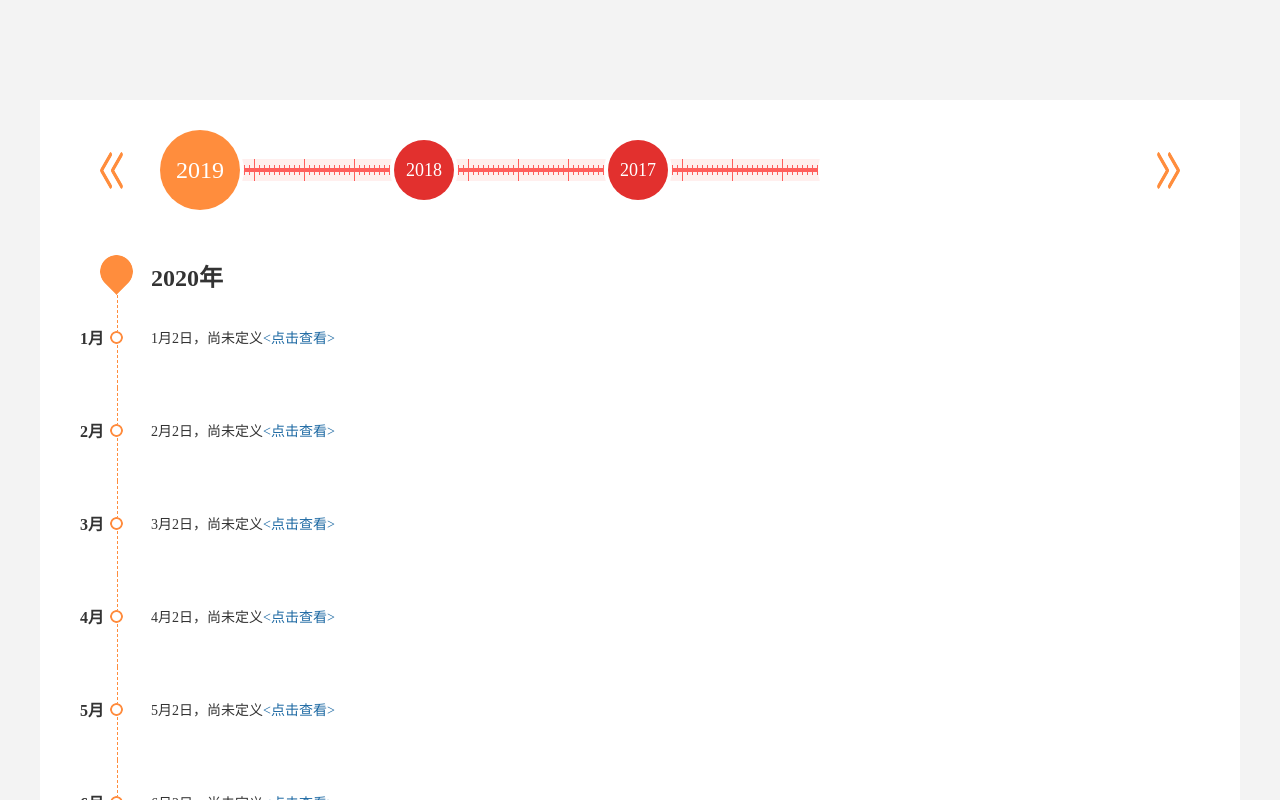
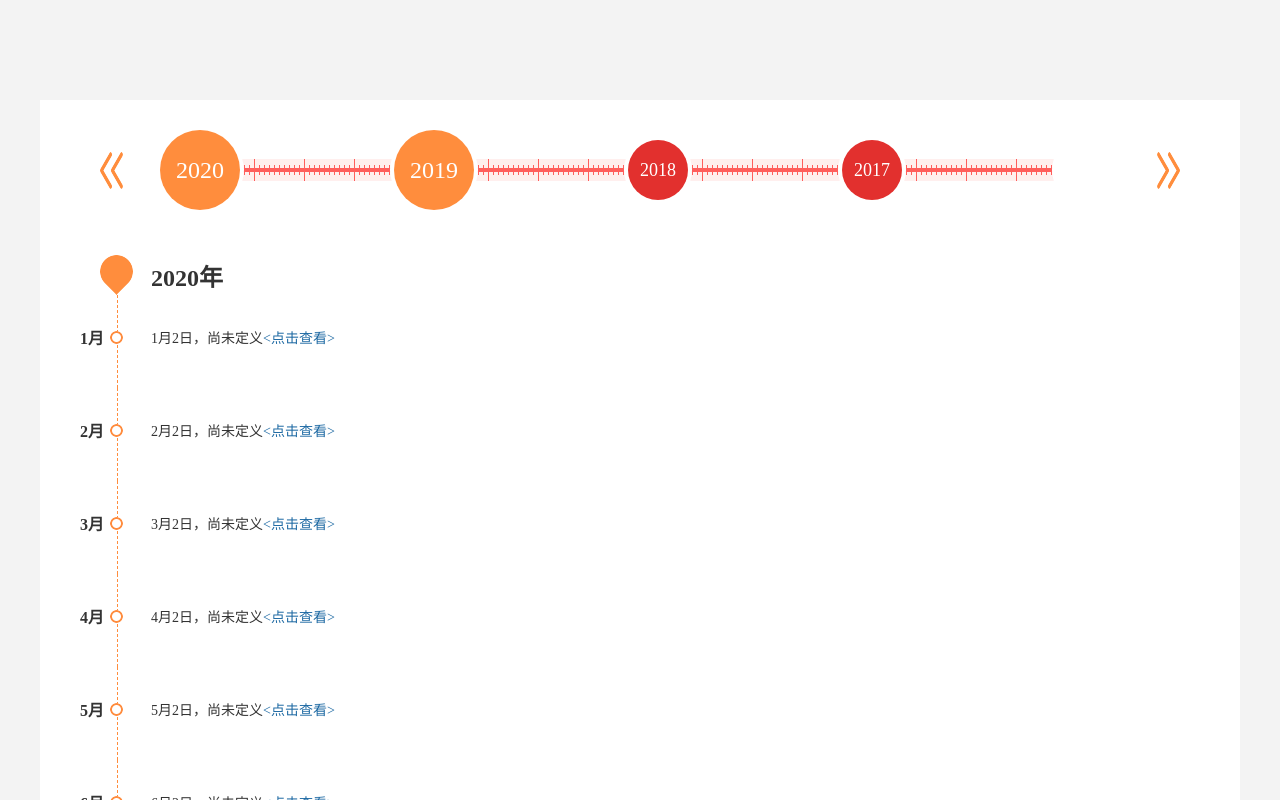
Before and after one commit to eryajf/shellabout, a plain HTML site: page time-article/index.html in a window 1280 px wide. Drawn offline with Linux system fonts and the light colour scheme.

Commit message:
文章时间新增2020年

```diff
--- a/time-article/index.html
+++ b/time-article/index.html
@@ -14,6 +14,10 @@
 					<div class="timer-left"></div>
 					<div class="timer-right"></div>
 					<div class="timer-scale">
+						<div class="timer-scale-cont hov">
+							<p class="time-circle">2020</p>
+							<p class="line-scale"></p>
+						</div>
 						<div class="timer-scale-cont hov">
 							<p class="time-circle">2019</p>
 							<p class="line-scale"></p>
```
